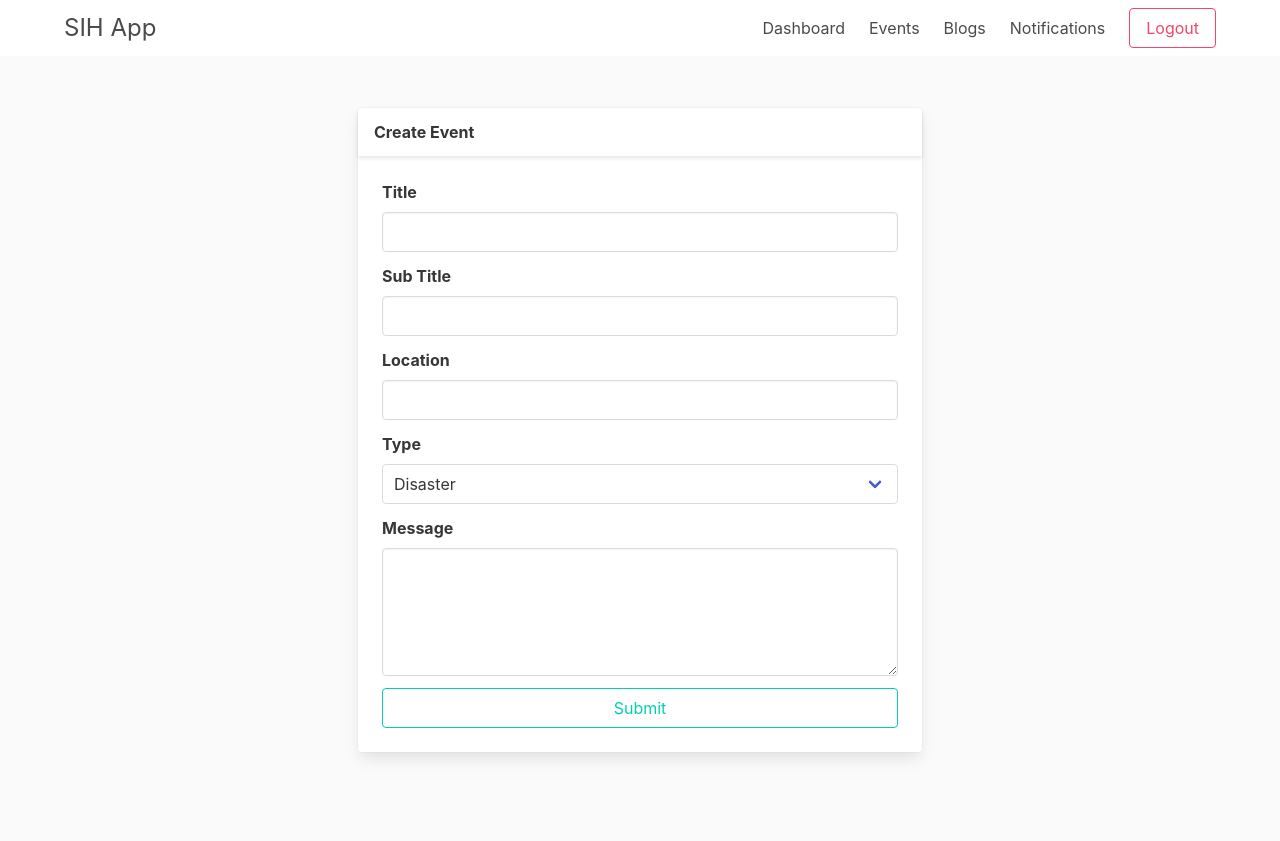
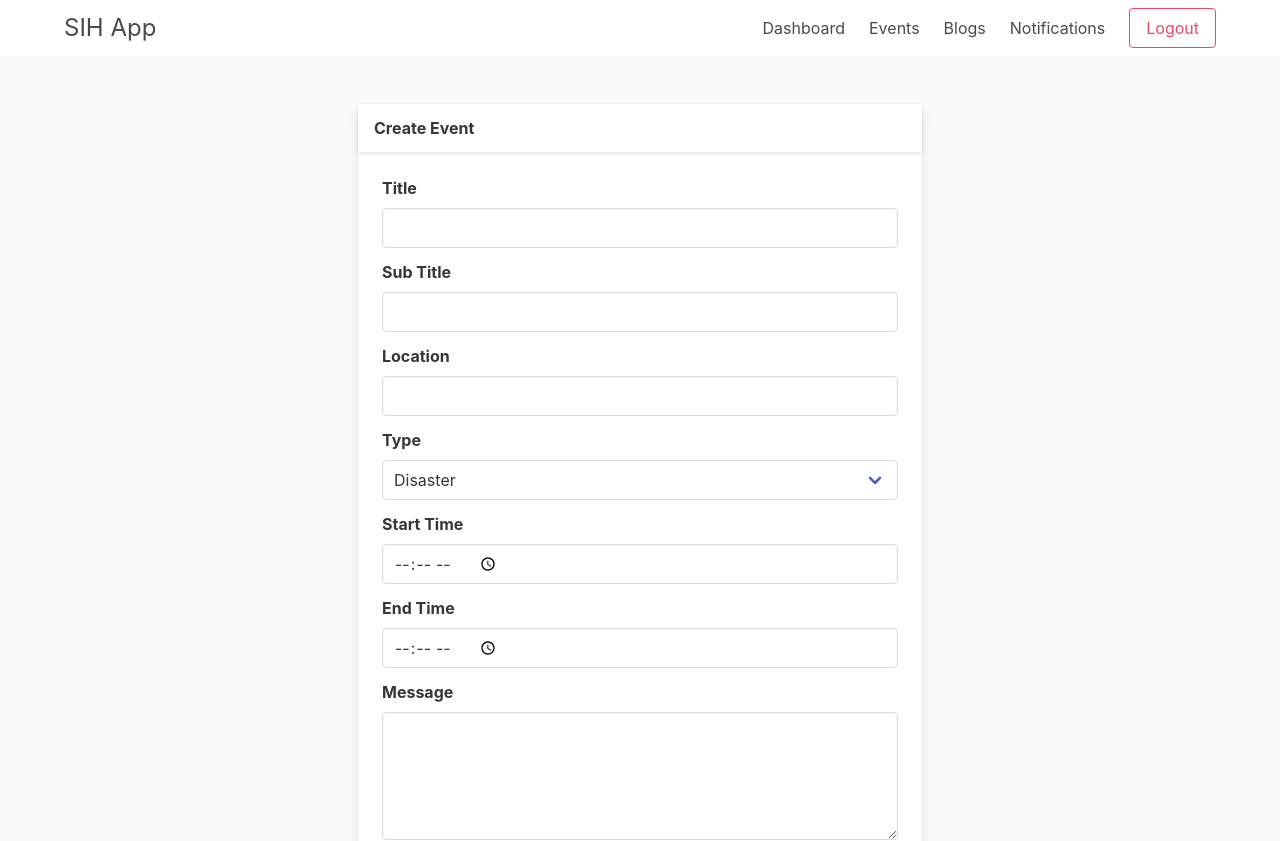
Before and after one commit to smartclash/SIH-Frontend, a Next.js app: page /events/create in a window 1280 px wide. Shown: the top 841 px of the page. Built offline with nearby package versions, Linux system fonts and the light colour scheme; no server answers.

Commit message:
added target amt & st & et

```diff
--- a/pages/events/create.tsx
+++ b/pages/events/create.tsx
@@ -1,4 +1,5 @@
 import type {GetServerSideProps, NextPage} from 'next'
+import {useState} from 'react'
 import UserInterface from '@/interfaces/UserInterface'
 import auth from '@/lib/auth'
 
@@ -6,7 +7,9 @@ interface Props {
     user: UserInterface;
 }
 
-const EventPage: NextPage<Props> = props => (
+const EventPage: NextPage<Props> = props => {
+    const [isfundrising, setisfundrising] = useState(false)
+    return (
         <section className='hero has-background-white-bis is-fullheight-with-navbar'>
             <div className='hero-body'>
                 <div className='container'>
@@ -42,15 +45,46 @@ const EventPage: NextPage<Props> = props => (
                                         <label className='label'>Type</label>
                                         <div className='control is-expanded'>
                                             <div className='select is-fullwidth'>
-                                            <select>
-                                                <option>Disaster</option>
-                                                <option>Contest</option>
-                                                <option>Fundraising</option>
+                                                <select onChange={event => {
+                                                    if (event.target.value === 'Fundrising') {
+                                                        console.log('fundrising')
+                                                        setisfundrising(true)
+                                                    } else {
+                                                        setisfundrising(false)
+                                                    }
+                                                }}>
+                                                    <option >Disaster</option>
+                                                    <option >Contest</option>
+                                                    <option value = 'Fundrising'>Fundraising</option>
                                                 </select>
                                             </div>
                                         </div>
                                     </div>
+                                    {
+                                        (isfundrising) ? (
 
+                                            <div className='field'>
+                                                <label className='label'>Target Amount</label>
+                                                <div className='control'>
+                                                    <input className='input' type='text' />
+                                                </div>
+                                            </div>
+                                        ) : (
+                                            <></>
+                                        )
+                                    }
+                                    <div className='field'>
+                                        <label className='label'>Start Time</label>
+                                        <div className='control'>
+                                            <input className='input' type='time' />
+                                        </div>
+                                    </div>
+                                    <div className='field'>
+                                        <label className='label'>End Time</label>
+                                        <div className='control'>
+                                            <input className='input' type='time' />
+                                        </div>
+                                    </div>
                                     <div className='field'>
                                         <label className='label'>Message</label>
                                         <div className='control'>
@@ -70,6 +104,7 @@ const EventPage: NextPage<Props> = props => (
             </div>
         </section>
     )
+}
 
 export const getServerSideProps: GetServerSideProps = auth
 
```
Lines whose indentation alone changed are shown as unchanged.
